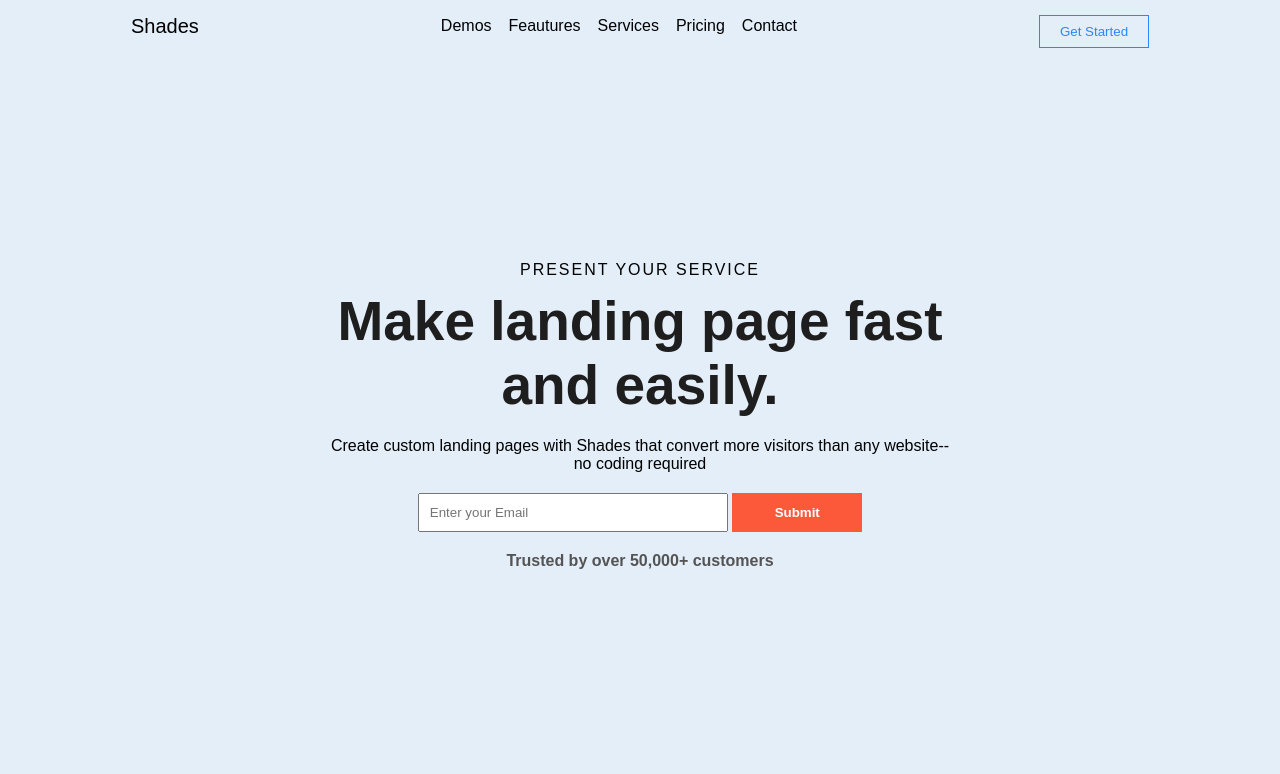
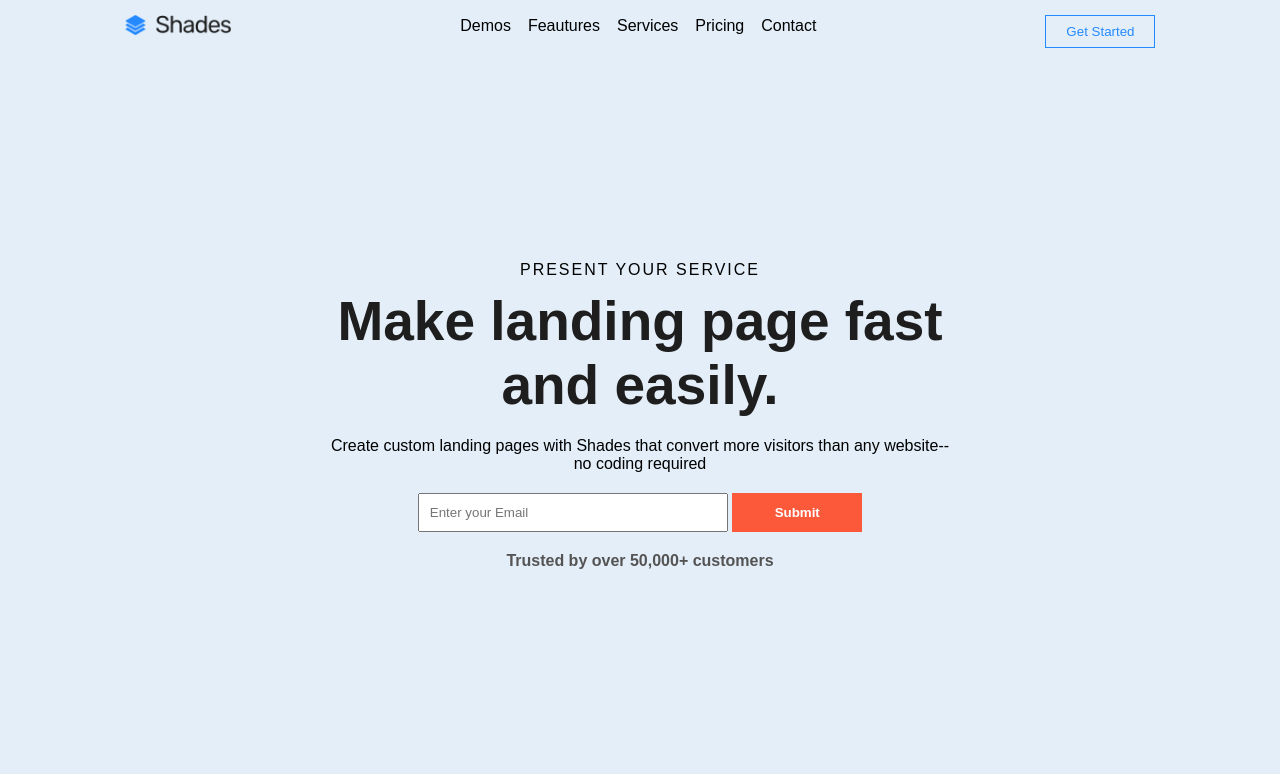
Before and after one commit to jcode-001/Digital-Services-of-Shades, a plain HTML site: page index.html in a window 1280 px wide. Shown: the top 774 px of the page. Drawn offline with Linux system fonts and the light colour scheme.

Commit message:
"added an icon to th logo 'Shades' "

```diff
--- a/index.html
+++ b/index.html
@@ -12,7 +12,7 @@
     <header class="main-bgcolor">
       <nav>
         <ul class="main-links df">
-          <li class="logo">Shades</li>
+          <img src="/img/shades.png" alt="" class="logo">
           <div class="df center-links">
             <li><a href="#">Demos</a></li>
             <li><a href="#">Feautures</a></li>
--- a/style.css
+++ b/style.css
@@ -32,6 +32,7 @@ a {
 .logo {
   font-weight: 500;
   font-size: 20px;
+  height: 20px;
 }
 .main-links {
   gap: 10px;
```
Also changed, not shown: img/shades.png (added).
